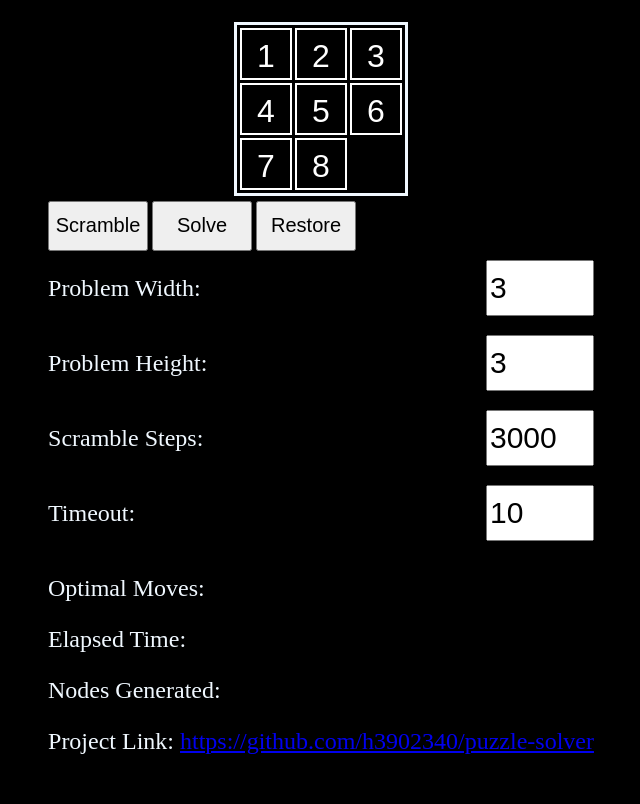
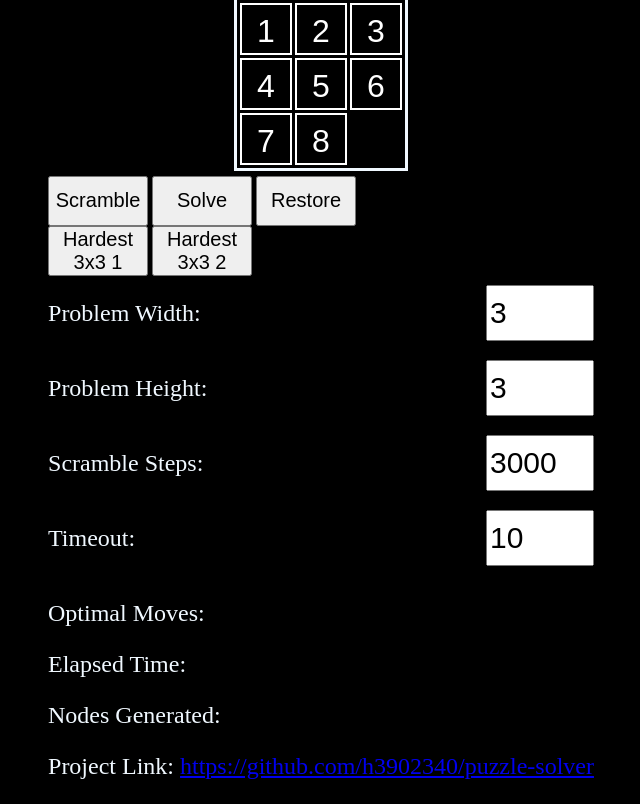
Before and after one commit to h3902340/puzzle-solver, a website: page index.html in a window 1280 px wide. Shown: the whole page, without its empty margins (319-959 px from the left). Drawn offline with Linux system fonts and the light colour scheme.

Commit message:
add two hardest 3x3

```diff
--- a/index.html
+++ b/index.html
@@ -15,6 +15,10 @@
                 <button class="button" onclick="scramble()">Scramble</button>
                 <button class="button" onclick="solve()">Solve</button>
                 <button class="button" onclick="restore()">Restore</button>
+            </div>
+            <div>
+                <button class="button" onclick="hardest1()">Hardest 3x3 1</button>
+                <button class="button" onclick="hardest2()">Hardest 3x3 2</button>
             </div>
             <div style="display: flex; flex-direction: row;">
                 <p class="label">Problem Width: </p><input class="input" id="problemWidth" type="number" value="3"
--- a/index.js
+++ b/index.js
@@ -153,6 +153,36 @@ function createSolvedState() {
         }
     }
     rawArray[rawArray.length - 1] = 0;
+}
+function hardest1() {
+    if (isSolving)
+        return;
+    problemHeight = 3;
+    problemWidth = 3;
+    document.getElementById("problemHeight").value = problemHeight.toString();
+    document.getElementById("problemWidth").innerHTML = problemWidth.toString();
+    initialState = [
+        [8, 6, 7],
+        [2, 5, 4],
+        [3, 0, 1]
+    ];
+    drawBoard(initialState);
+    isSolved = false;
+}
+function hardest2() {
+    if (isSolving)
+        return;
+    problemHeight = 3;
+    problemWidth = 3;
+    document.getElementById("problemHeight").value = problemHeight.toString();
+    document.getElementById("problemWidth").innerHTML = problemWidth.toString();
+    initialState = [
+        [6, 4, 7],
+        [8, 5, 0],
+        [3, 2, 1]
+    ];
+    drawBoard(initialState);
+    isSolved = false;
 }
 function scramble() {
     if (isSolving)
```
Also changed, not shown: index.ts (+30 -0 lines).
